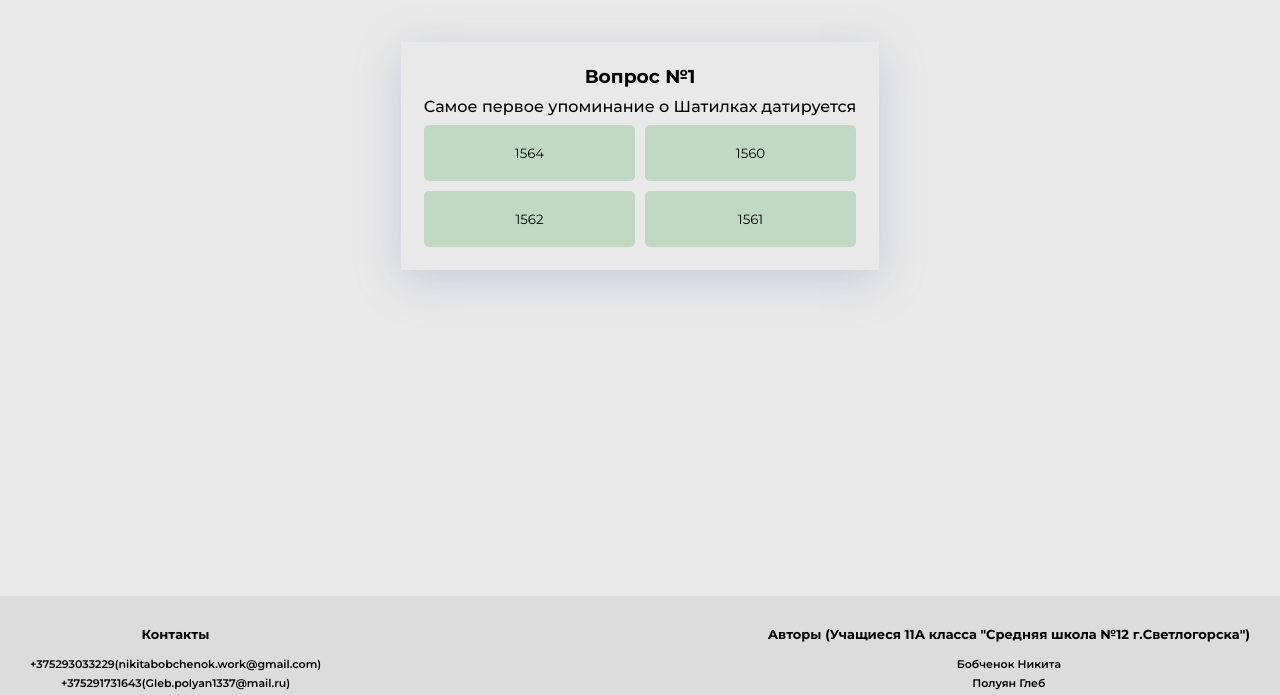
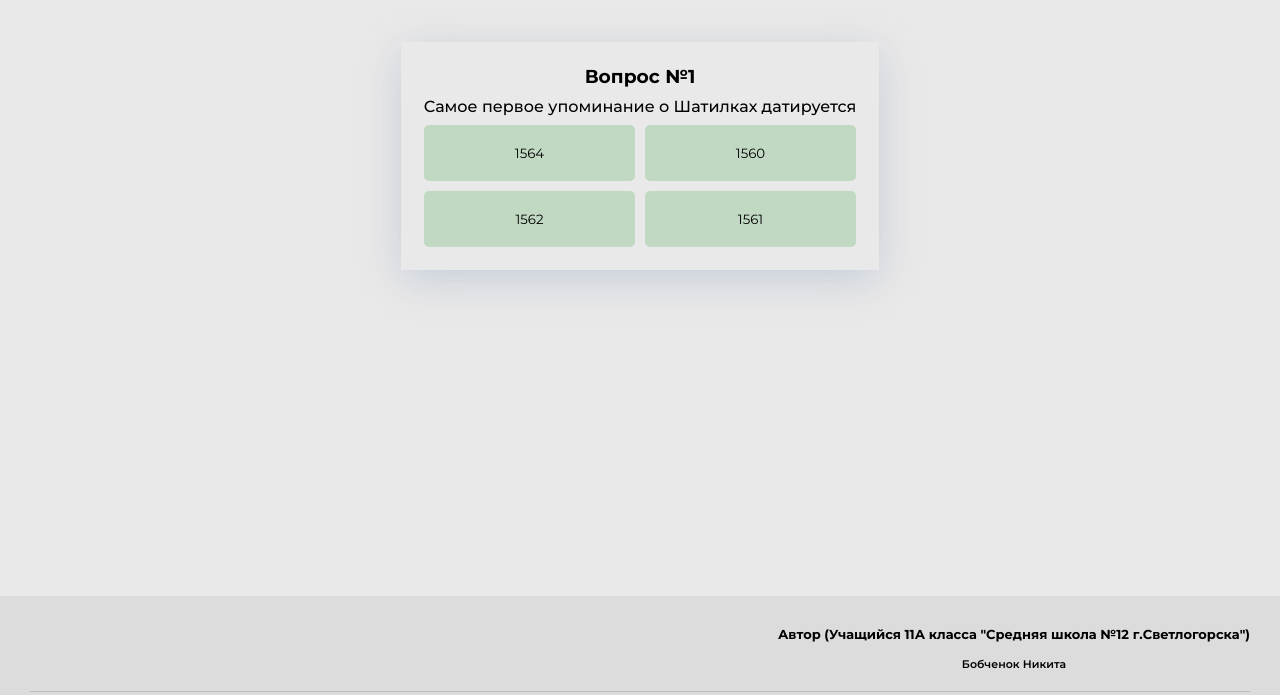
Before and after one commit to pbtyt/svetlogorsk_react, a React (Vite) app: page /svetlogorsk_react/game in a window 1280 px wide. Shown: the part 244-939 px from the top of the page. Built offline with nearby package versions, Linux system fonts and the light colour scheme.

Commit message:
Update Footer.jsx

```diff
--- a/src/components/Footer/Footer.jsx
+++ b/src/components/Footer/Footer.jsx
@@ -6,19 +6,13 @@ const Footer = () => {
 
         <div className={styles.blockFooterWrapper}>
             <div className={styles.contacts}>
-                <h3>Контакты</h3>
-                <h4>+375293033229(nikitabobchenok.work@gmail.com)</h4>
-                <h4>+375291731643(Gleb.polyan1337@mail.ru)</h4>
-                <h4>+375447665850(korolukmx2@gmail.com)</h4>
             </div>
 
             <div className={styles.spacer}></div>
 
             <div className={styles.authors}>
-                <h3>Авторы (Учащиеся 11А класса "Средняя школа №12 г.Светлогорска")</h3>
+                <h3>Автор (Учащийся 11А класса "Средняя школа №12 г.Светлогорска")</h3>
                 <h4>Бобченок Никита</h4>
-                <h4>Полуян Глеб</h4>
-                <h4>Королюк Максим </h4>
             </div>
 
         </div>
```
